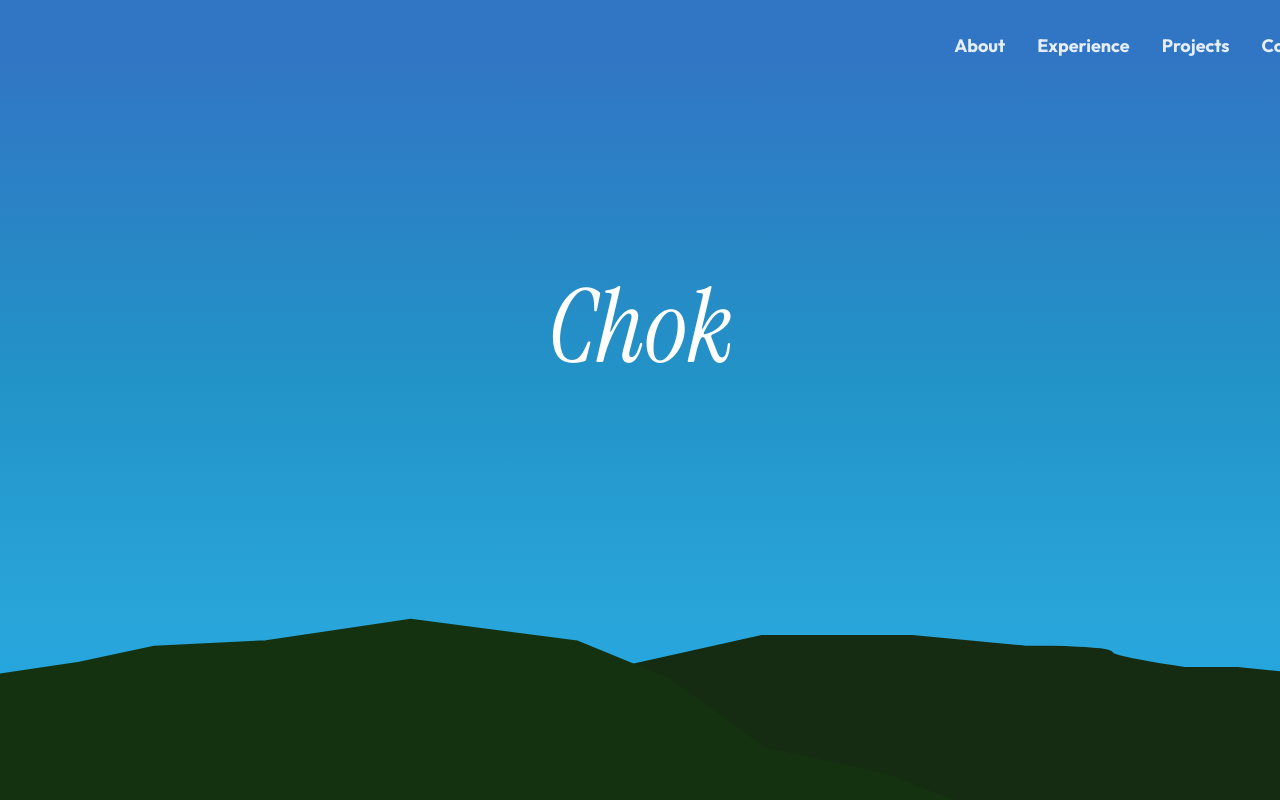
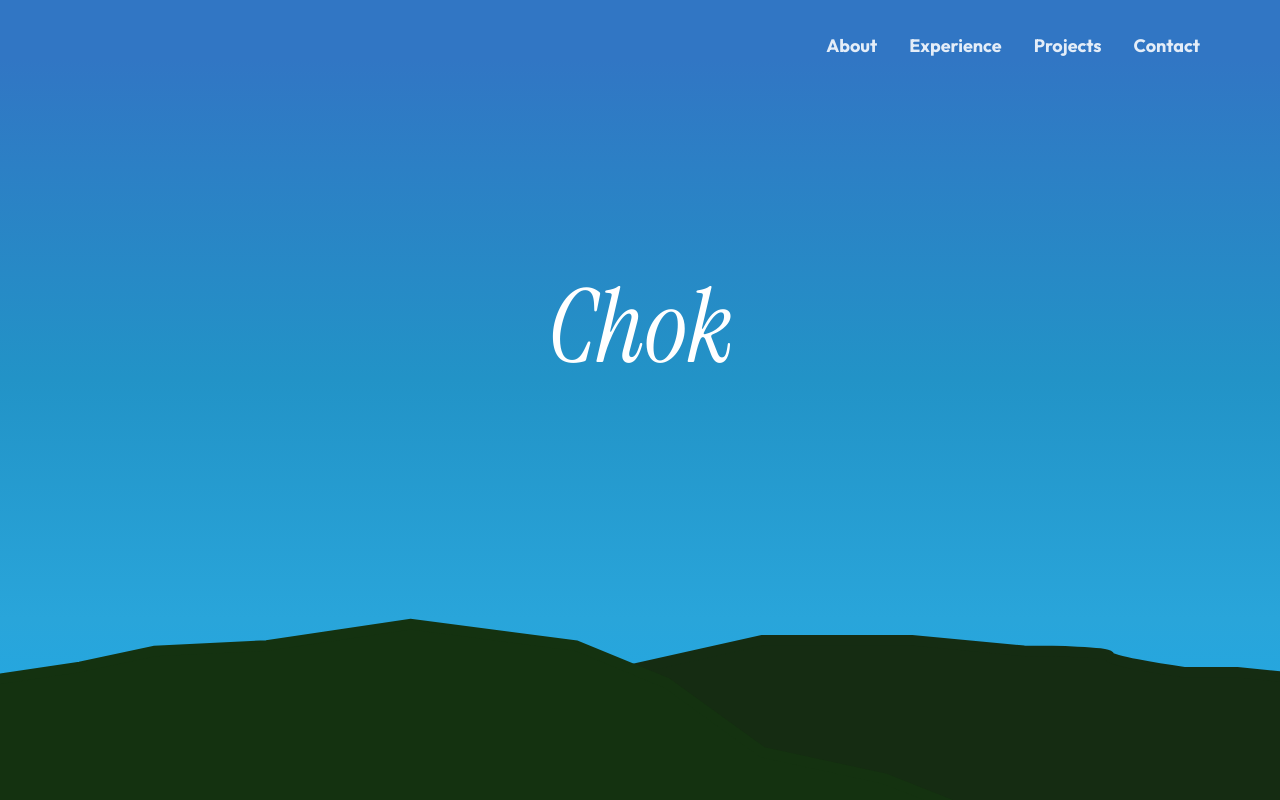
Before and after one commit to mgcapiendo/portfolio, a React (Vite) app: page / in a window 1280 px wide. Shown: the top 800 px of the page. Built offline with nearby package versions, Linux system fonts and the light colour scheme.

Commit message:
i am giving it another shot

```diff
--- a/src/App.css
+++ b/src/App.css
@@ -11,9 +11,13 @@
   box-sizing: border-box;
 }
 
-html, body {
+html {
   overflow-x: hidden;
-  overscroll-behavior: none;
+}
+
+body {
+  overflow-x: hidden;
+  max-width: 100vw;
 }
 
 /* *, *:hover {
@@ -23,7 +27,7 @@ html, body {
 /* NAVBAR */
 .navbar {
   background: #3176c4 0%;
-  width: 110%;
+  width: 100%;
   height: auto;
   display: flex;
   font-family: 'Outfit', system-ui, sans-serif;
@@ -118,6 +122,7 @@ html, body {
 .mountain2 {
   will-change: transform;
   transition: none;
+  max-width: 100vw;
 }
 
 @media (max-width: 30rem) {
```
